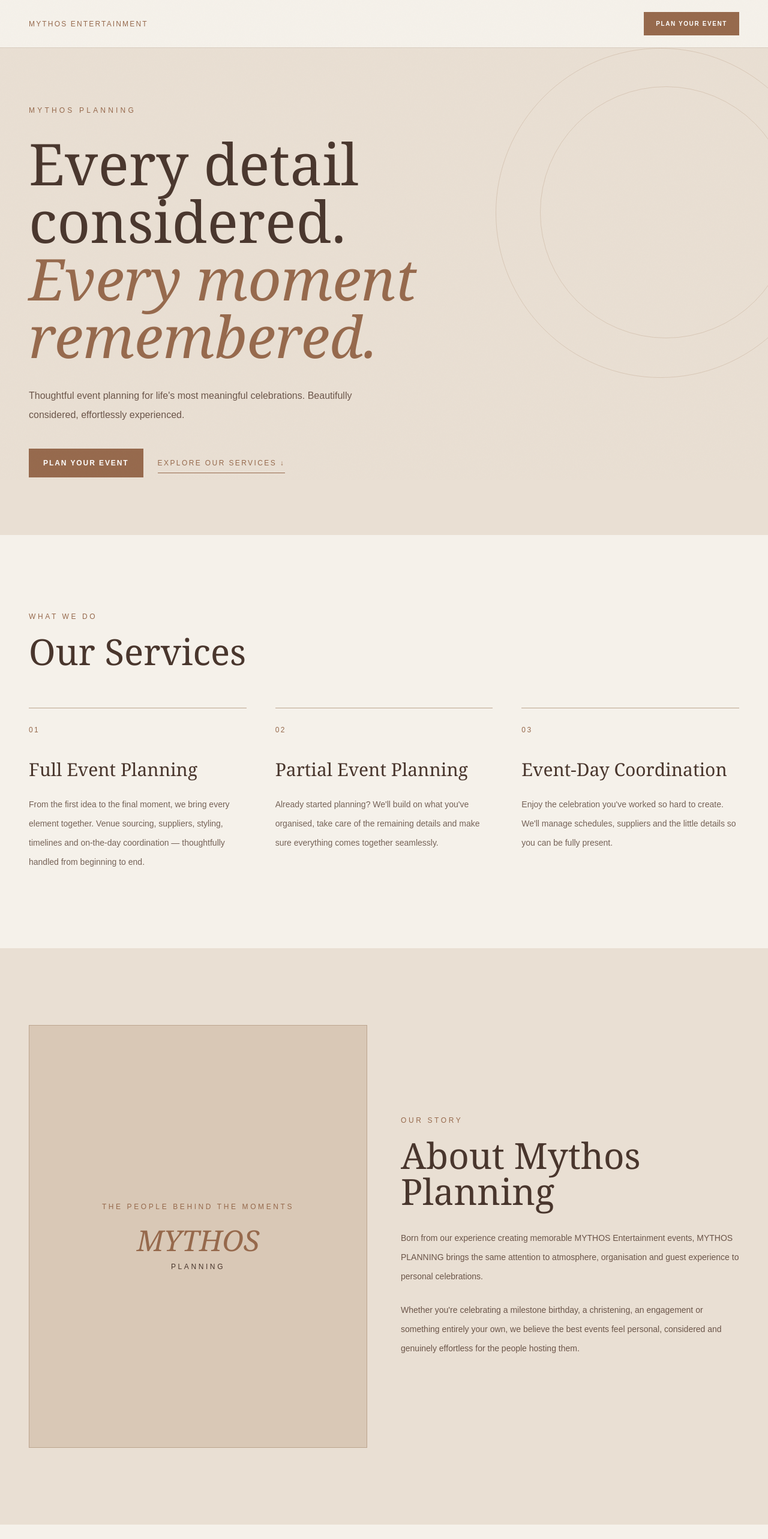
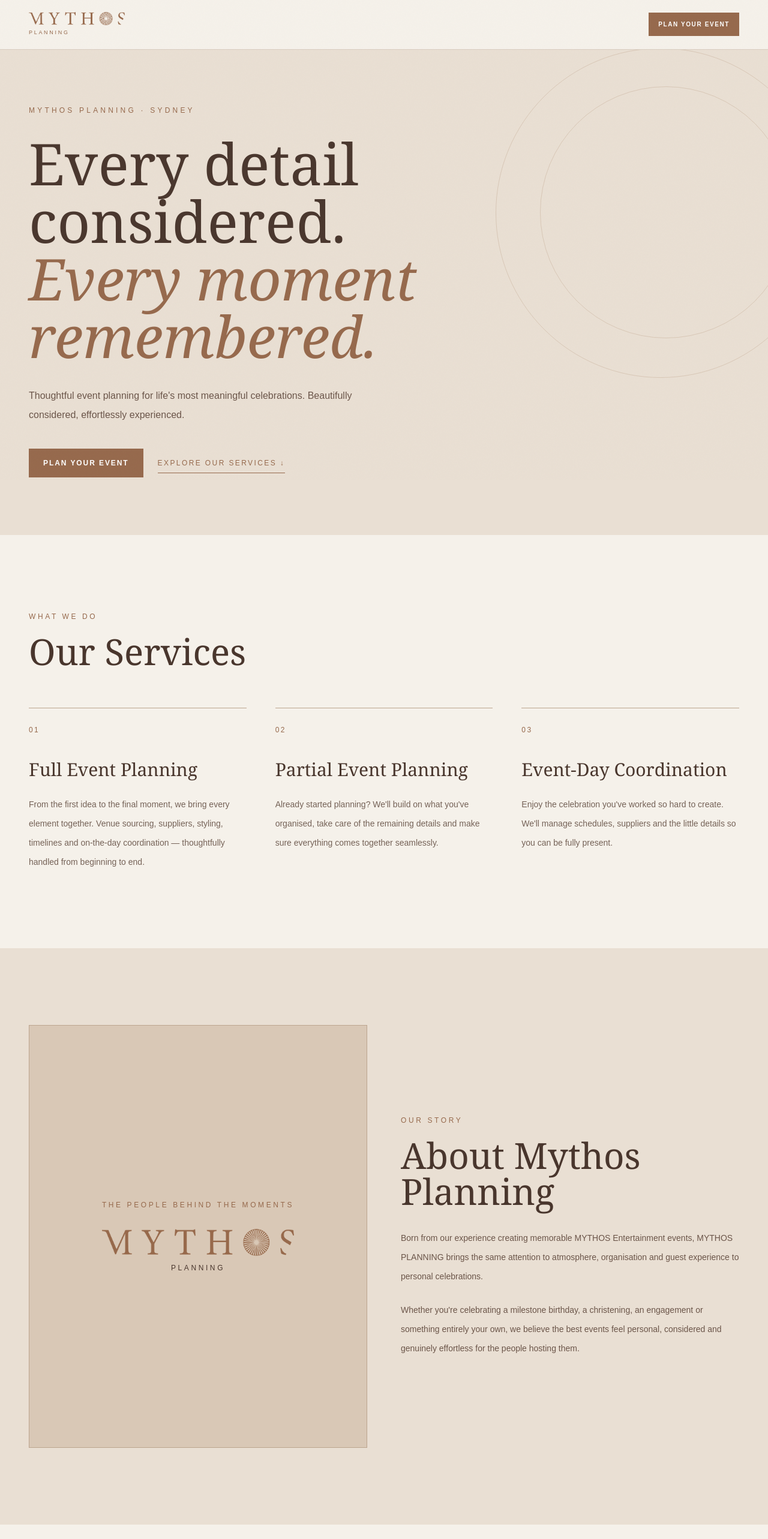
Before and after one commit to Michaelminas/Mythos_wesite-7-11-2025, a Next.js app: page /planning in a window 1280 px wide. Shown: the top 2566 px of the page at 60% size. Built offline with nearby package versions, Linux system fonts and the light colour scheme; a web font is replaced by a local one.

Commit message:
Use original MYTHOS wordmark throughout planning page

```diff
--- a/app/planning/page.tsx
+++ b/app/planning/page.tsx
@@ -159,14 +159,16 @@ export default function PlanningPage() {
           <div className="mx-auto flex max-w-7xl items-center justify-between gap-4 px-5 py-5 md:px-12">
             <a
               href="/"
-              className="text-xs uppercase tracking-[0.18em] text-[#96694C]"
+              aria-label="MYTHOS Planning — visit MYTHOS Entertainment"
+              className="flex shrink-0 flex-col items-start gap-1.5"
             >
-              MYTHOS ENTERTAINMENT
+              <img src="/mythos-branding/logo-final.png" alt="MYTHOS" width="160" height="23" className="h-auto w-32 sm:w-40" />
+              <span className="text-[9px] uppercase tracking-[0.3em] text-[#96694C]">Planning</span>
             </a>
 
             <a
               href="#enquiry"
-              className="bg-[#96694C] px-5 py-3 text-[10px] font-semibold uppercase tracking-[0.16em] text-white transition hover:bg-[#754B35]"
+              className="shrink-0 whitespace-nowrap bg-[#96694C] px-4 py-3 text-[10px] font-semibold uppercase tracking-[0.16em] text-white transition hover:bg-[#754B35]"
             >
               Plan Your Event
             </a>
@@ -180,7 +182,7 @@ export default function PlanningPage() {
 
           <div className="relative mx-auto w-full max-w-7xl">
             <p className="mb-8 text-xs uppercase tracking-[0.35em] text-[#96694C]">
-              MYTHOS PLANNING
+              MYTHOS PLANNING · SYDNEY
             </p>
 
             <h1 className="editorial max-w-4xl text-5xl leading-[1.08] md:text-7xl lg:text-8xl">
@@ -251,9 +253,7 @@ export default function PlanningPage() {
                 <p className="text-xs uppercase tracking-[0.3em] text-[#96694C]">
                   The People Behind The Moments
                 </p>
-                <p className="editorial mt-6 text-5xl italic text-[#96694C]">
-                  MYTHOS
-                </p>
+                <img src="/mythos-branding/logo-final.png" alt="MYTHOS" width="320" height="46" loading="lazy" className="mx-auto mt-8 h-auto w-full max-w-xs" />
                 <p className="mt-3 text-xs uppercase tracking-[0.3em]">
                   Planning
                 </p>
@@ -569,7 +569,7 @@ export default function PlanningPage() {
         <footer className="bg-[#49362D] px-6 py-14 text-[#F5F1EA] md:px-12">
           <div className="mx-auto flex max-w-7xl flex-col justify-between gap-8 md:flex-row md:items-end">
             <div>
-              <p className="editorial text-3xl">MYTHOS</p>
+              <img src="/mythos-branding/logo-final.png" alt="MYTHOS" width="180" height="26" loading="lazy" className="h-auto w-44 brightness-0 invert" />
               <p className="mt-2 text-xs uppercase tracking-[0.3em]">
                 Planning
               </p>
```
